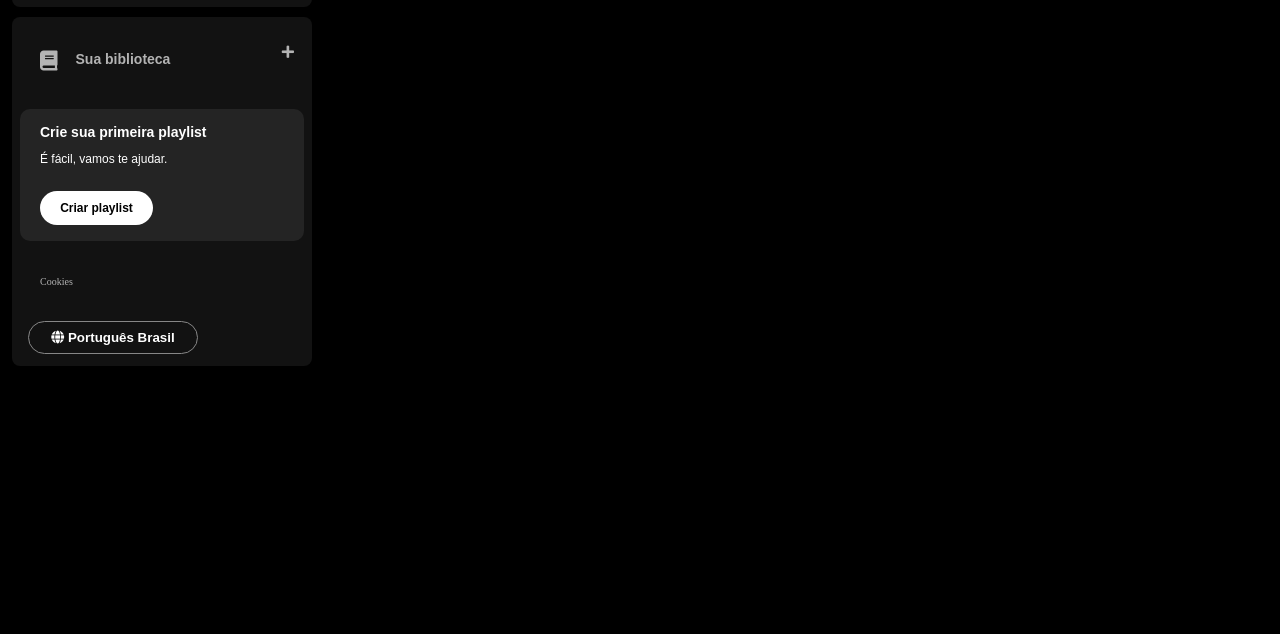
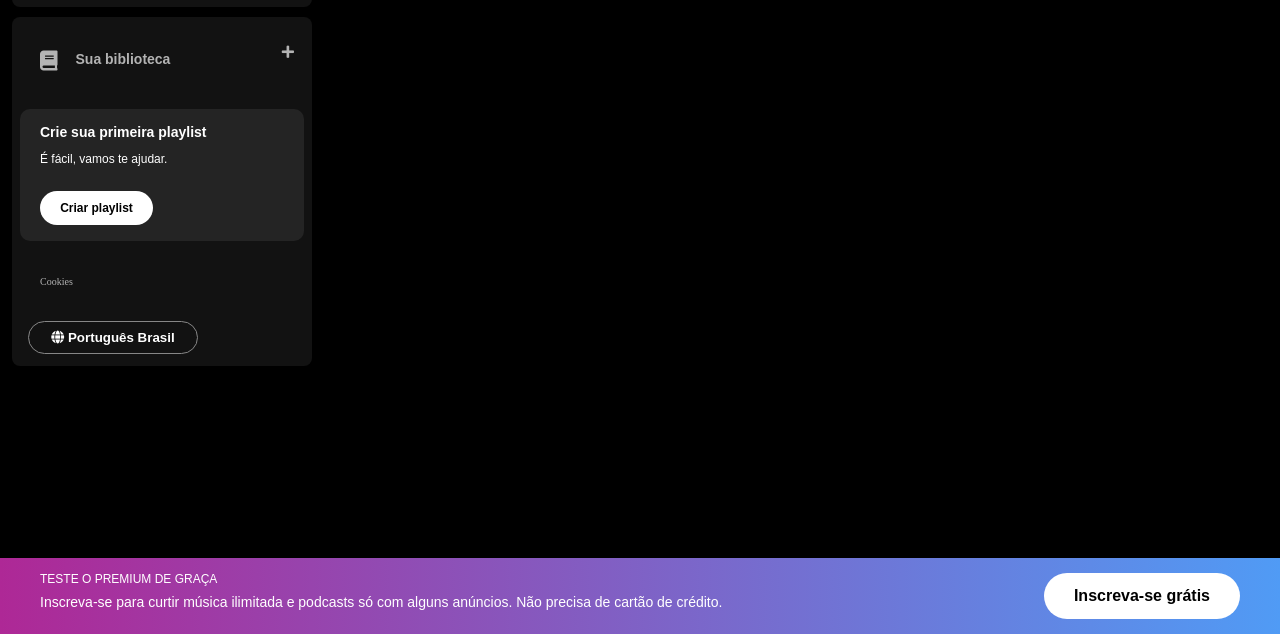
Before and after one commit to GabrielFunatsu/alura-imersao-projeto, a plain HTML site: page index.html in a window 1280 px wide. Shown: the part 166-800 px from the top of the page. Drawn offline with Linux system fonts and the light colour scheme.

Commit message:
projeto alura imersão desafio 2

```diff
--- a/index.html
+++ b/index.html
@@ -74,5 +74,18 @@
         </div>
       </div>
     </div>
+
+    <footer>
+      <div class="footer_content">
+        <p class="diclaimer-premium_title">TESTE O PREMIUM DE GRAÇA</p>
+        <p class="diclaimer-premium_subtitle">
+          Inscreva-se para curtir música ilimitada e podcasts só com alguns
+          anúncios. Não precisa de cartão de crédito.
+        </p>
+      </div>
+      <div class="footer_button">
+        <button class="subscribe_button">Inscreva-se grátis</button>
+      </div>
+    </footer>
   </body>
 </html>
--- a/styles.css
+++ b/styles.css
@@ -166,3 +166,43 @@ body {
   padding: 8px;
   border-radius: 20px;
 }
+
+footer {
+  position: fixed;
+  bottom: 0;
+  width: calc(100vw - 80px);
+  background: linear-gradient(to right, #ae2896, #509bf5);
+  padding: 15px 40px;
+  display: flex;
+  justify-content: space-between;
+}
+
+footer .footer_content {
+  display: flex;
+  flex-direction: column;
+  color: #ffffff;
+  font-family: "DM Sans", sans-serif;
+  font-size: 14px;
+}
+
+footer .footer_content .diclaimer-premium_title {
+  font-size: 12px;
+  padding: 0 0 10px 0;
+}
+
+footer .footer_button {
+  display: flex;
+  align-items: center;
+}
+
+footer .footer_button .subscribe_button {
+  color: #000000;
+  font-size: 16px;
+  font-family: Arial, Helvetica, sans-serif;
+  font-weight: bold;
+  background-color: #ffffff;
+  padding: 14px 30px;
+  border-radius: 50px;
+  cursor: pointer;
+  vertical-align: middle;
+}
```
